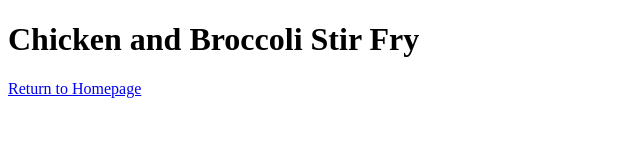
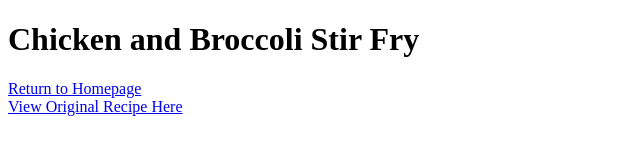
Before and after one commit to JAnders01/recipes-project, a plain HTML site: page recipes/chickenstirfry.html in a window 1280 px wide. Shown: the whole page, without its empty margins (0-640 px from the left). Drawn offline with Linux system fonts and the light colour scheme.

Commit message:
Add links to original recipes to each recipe page

```diff
--- a/recipes/chickenstirfry.html
+++ b/recipes/chickenstirfry.html
@@ -7,6 +7,7 @@
     </head>
     <body>
         <h1>Chicken and Broccoli Stir Fry</h1>
-        <a href="../index.html">Return to Homepage</a>
+        <a href="../index.html">Return to Homepage</a><br/>
+        <a href="https://www.allrecipes.com/recipe/240708/broccoli-and-chicken-stir-fry/" target="_blank" rel="noopener noreferrer">View Original Recipe Here</a>
     </body>
 </html>
```
Also changed, not shown: recipes/cottagepie.html (+2 -1 lines), recipes/goulash.html (+2 -1 lines), recipes/stroganoff.html (+2 -1 lines).
